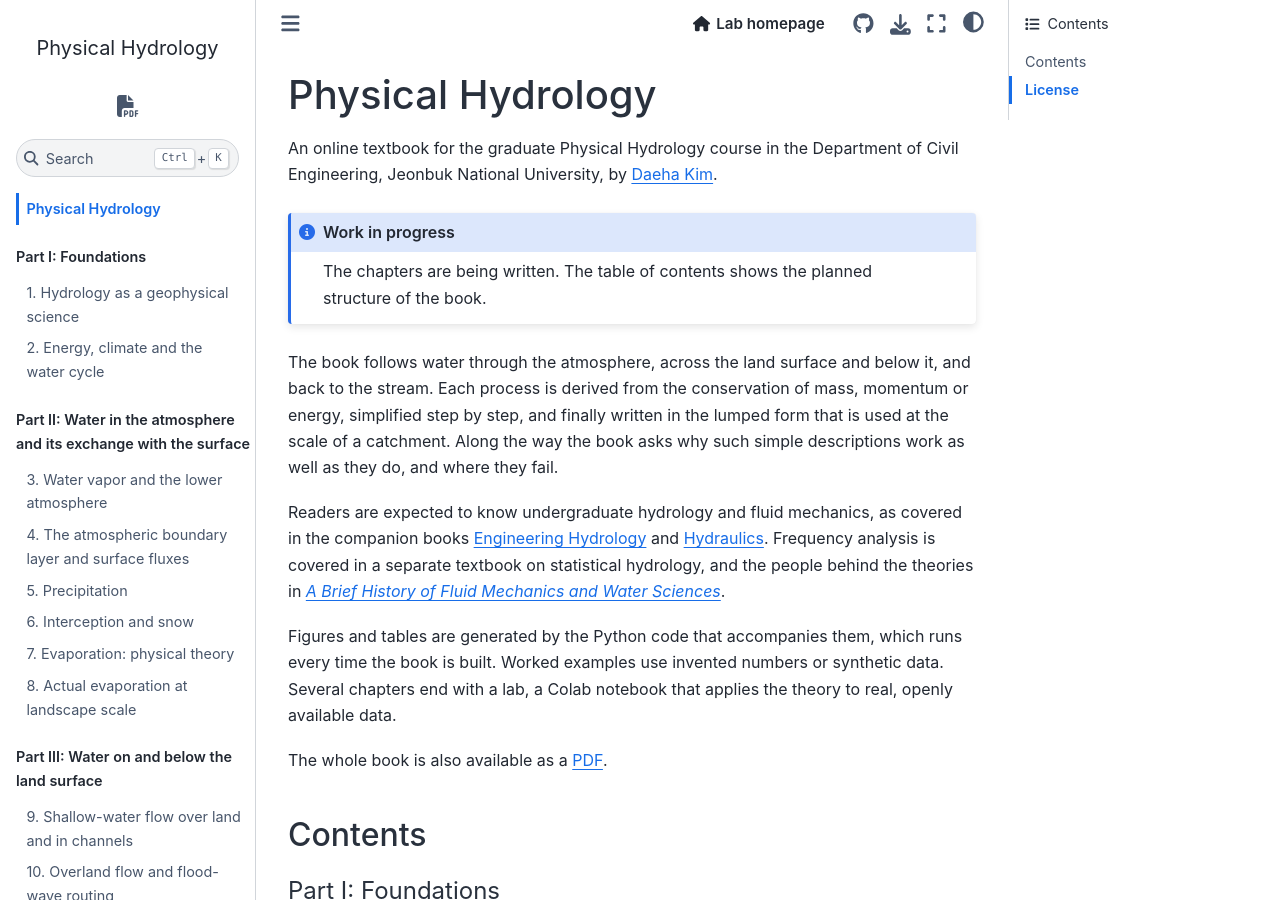
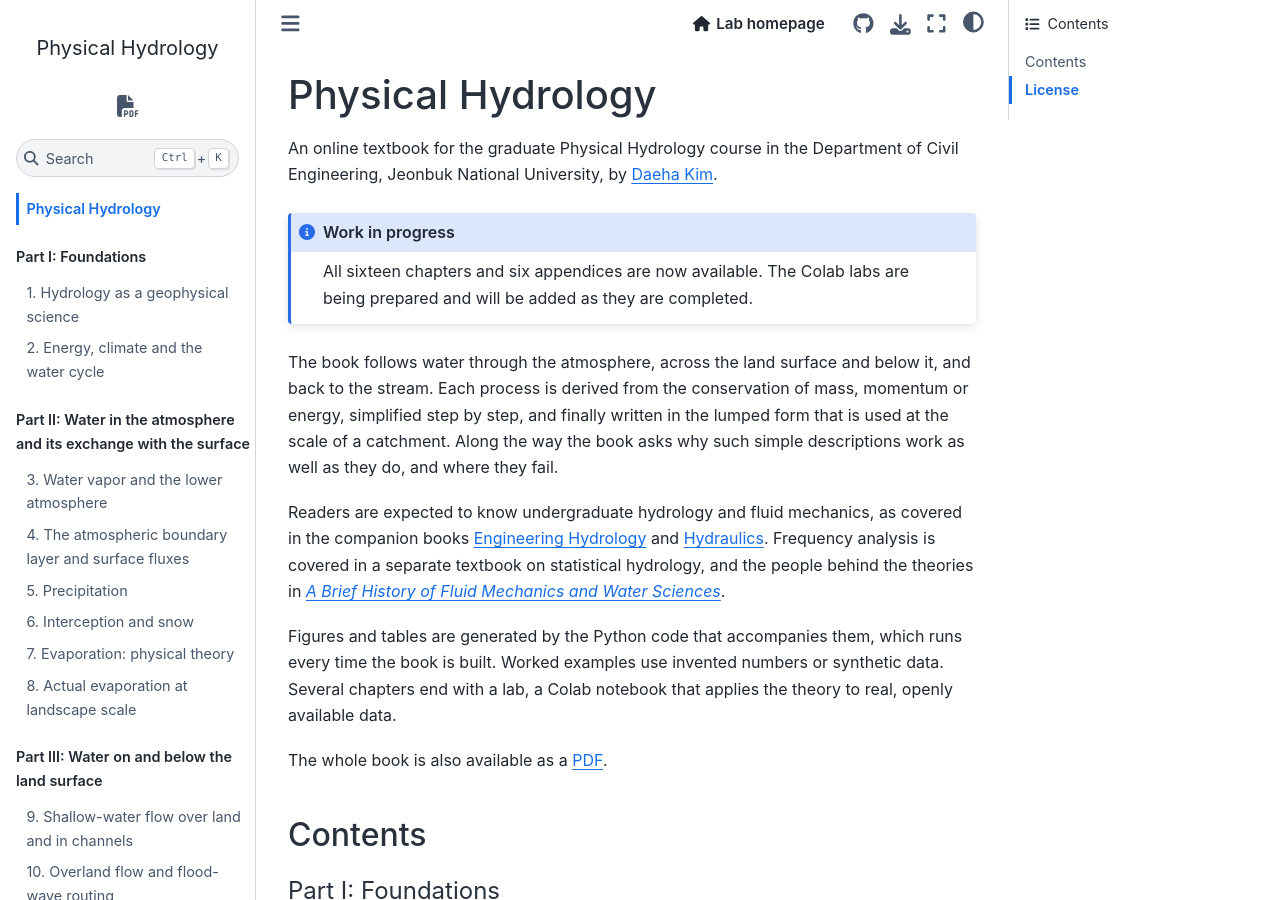
Before and after one commit to daehakim-waterlab/physical-hydrology, a Jupyter Book: the page built from intro.md, in a window 1280 px wide and 900 px high. Built offline with Jupyter Book 1.0.4 settings and Sphinx 7.4.7 and the Sphinx Book theme 1.1.4, drawn with Linux system fonts in a browser that asks for light colours.

Commit message:
Update front page: all chapters and appendices available
Co-Authored-By: Claude Opus 5.5 <noreply@anthropic.com>

````diff
--- a/intro.md
+++ b/intro.md
@@ -4,7 +4,7 @@ An online textbook for the graduate Physical Hydrology course in the Department
 
 ```{admonition} Work in progress
 :class: note
-The chapters are being written. The table of contents shows the planned structure of the book.
+All sixteen chapters and six appendices are now available. The Colab labs are being prepared and will be added as they are completed.
 ```
 
 The book follows water through the atmosphere, across the land surface and below it, and back to the stream. Each process is derived from the conservation of mass, momentum or energy, simplified step by step, and finally written in the lumped form that is used at the scale of a catchment. Along the way the book asks why such simple descriptions work as well as they do, and where they fail.
````
